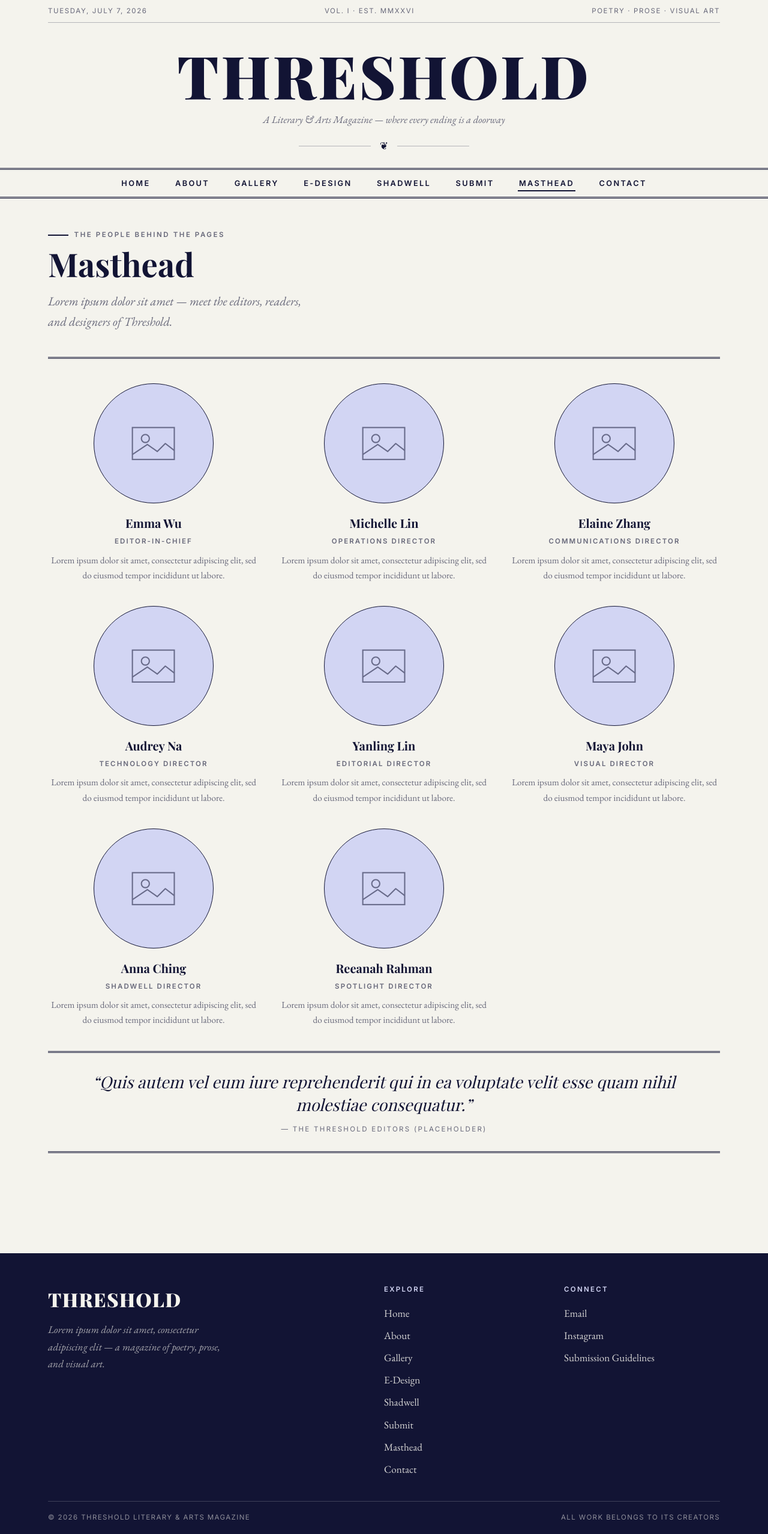
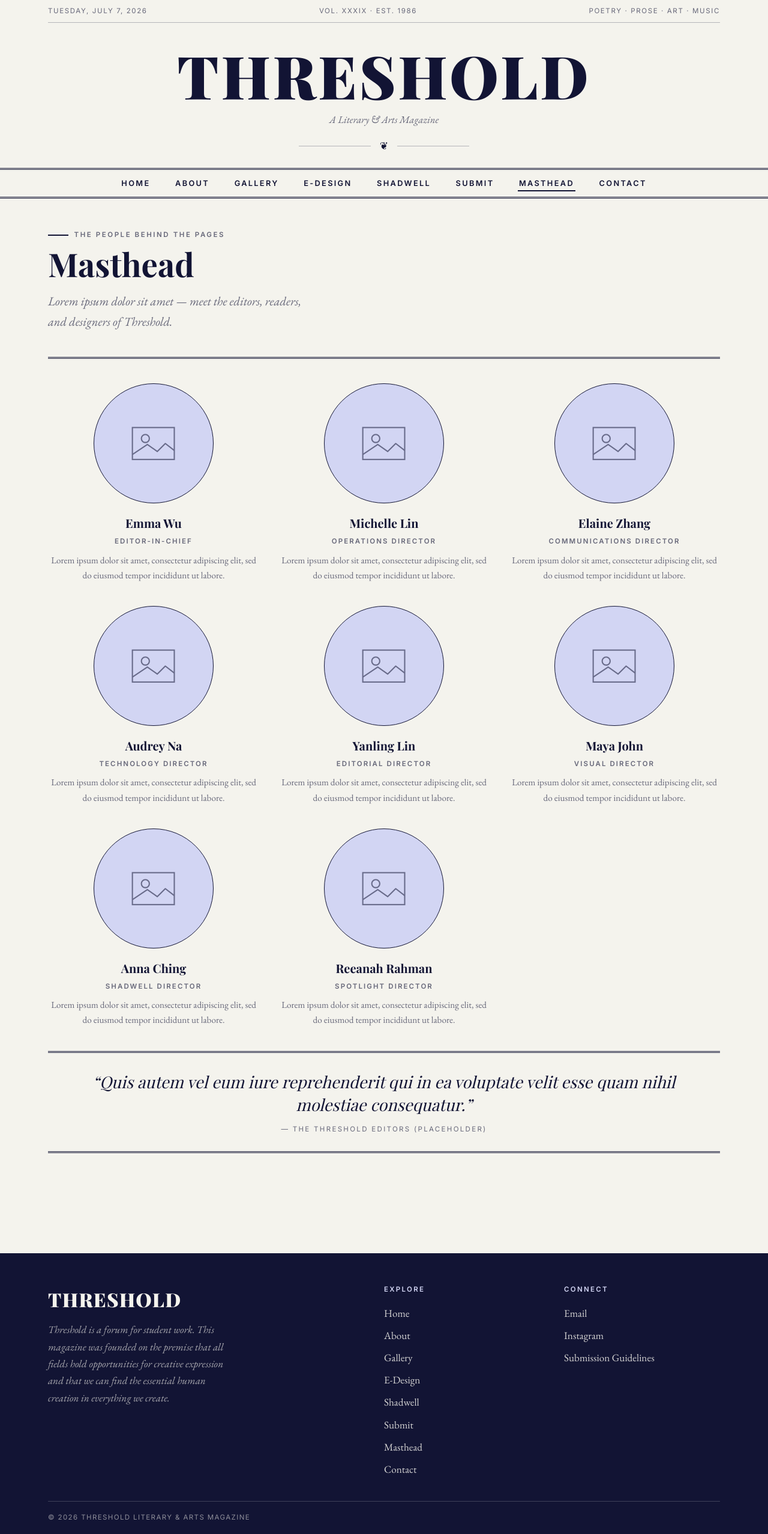
Before and after one commit to thresholdlitmag/threshold-website, a React (Vite) app: page /masthead in a window 1280 px wide. Shown: the whole page at 60% size. Built offline with nearby package versions, Linux system fonts and the light colour scheme; a web font is replaced by a local one.

Commit message:
Revise header and footer text in Layout component
Updated footer and header content for accuracy and clarity.

```diff
--- a/src/components/Layout.tsx
+++ b/src/components/Layout.tsx
@@ -27,15 +27,15 @@ export default function Layout() {
         <div className="container">
           <div className="topbar">
             <span>{todayLine()}</span>
-            <span>Vol. I &middot; Est. MMXXVI</span>
-            <span>Poetry &middot; Prose &middot; Visual Art</span>
+            <span>Vol. XXXIX &middot; Est. 1986</span>
+            <span>Poetry &middot; Prose &middot; Art &middot; Music</span>
           </div>
           <div className="masthead">
             <h1 className="masthead__title">
               <Link to="/">Threshold</Link>
             </h1>
             <p className="masthead__tagline">
-              A Literary &amp; Arts Magazine — where every ending is a doorway
+              A Literary &amp; Arts Magazine
             </p>
             <div className="masthead__ornament" aria-hidden="true">
               ❦
@@ -73,8 +73,8 @@ export default function Layout() {
             <div>
               <div className="footer__brand">Threshold</div>
               <p>
-                Lorem ipsum dolor sit amet, consectetur adipiscing elit — a
-                magazine of poetry, prose, and visual art.
+                <i>Threshold</i> is a forum for student work. This magazine was founded on the premise that all fields hold opportunities for creative expression
+                and that we can find the essential human creation in everything we create.
               </p>
             </div>
             <div>
@@ -109,7 +109,7 @@ export default function Layout() {
               &copy; {new Date().getFullYear()} Threshold Literary &amp; Arts
               Magazine
             </span>
-            <span>All work belongs to its creators</span>
+            <span> </span>
           </div>
         </div>
       </footer>
```
